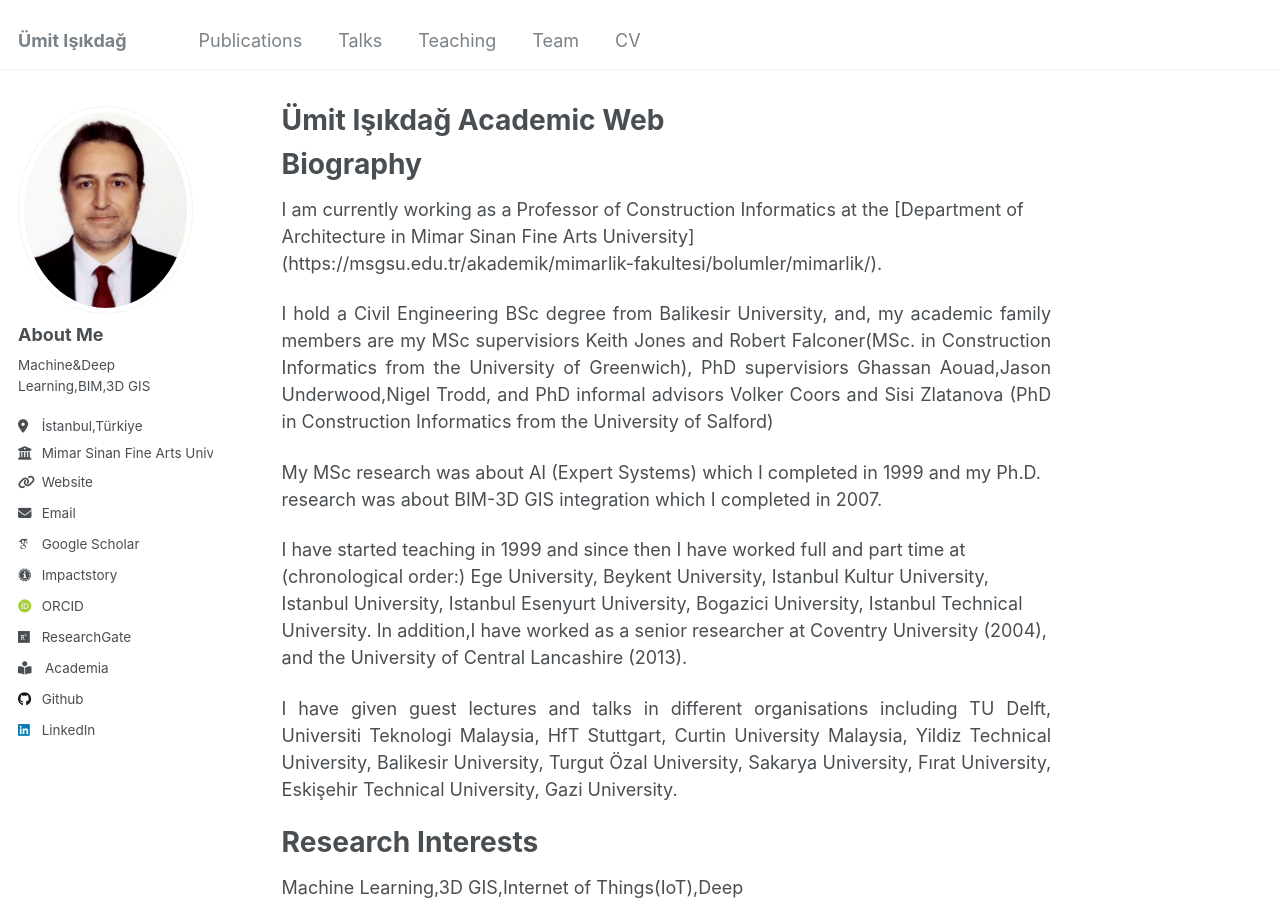
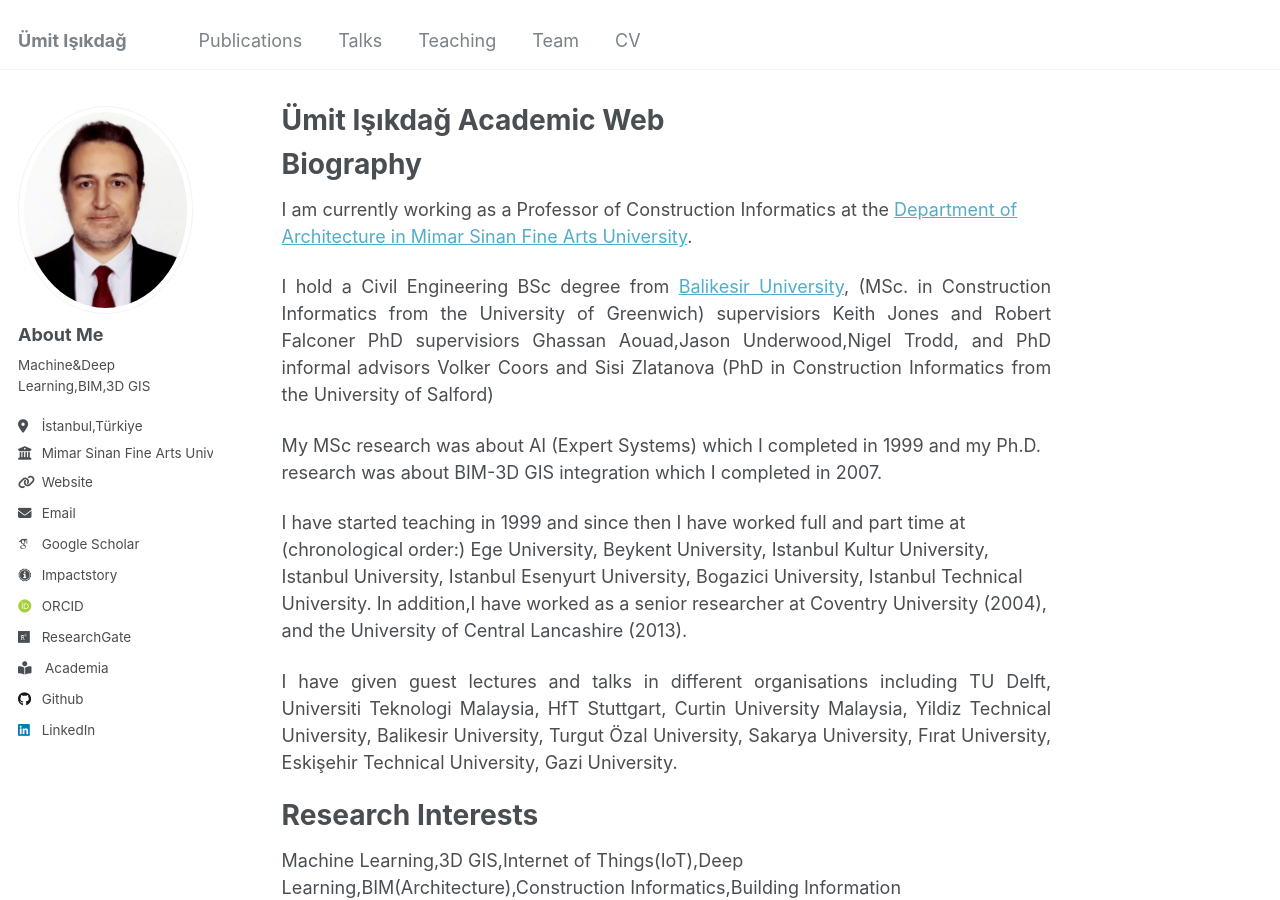
Before and after one commit to uisikdag/uisikdag.github.io, a Jekyll site: the page built from _pages/about.md, in a window 1280 px wide and 900 px high. Built offline with Jekyll 4.4.1, drawn with Linux system fonts in a browser that asks for light colours; some web fonts are replaced.

Commit message:
Update about.md

```diff
--- a/_pages/about.md
+++ b/_pages/about.md
@@ -9,12 +9,11 @@ redirect_from:
 
 Biography
 ======
-I am currently working as a Professor of Construction Informatics at the [Department of Architecture in Mimar Sinan Fine Arts University]
-(https://msgsu.edu.tr/akademik/mimarlik-fakultesi/bolumler/mimarlik/).
+I am currently working as a Professor of Construction Informatics at the [Department of Architecture in Mimar Sinan Fine Arts University](https://msgsu.edu.tr/akademik/mimarlik-fakultesi/bolumler/mimarlik/).
 
 
-I hold a Civil Engineering BSc degree from Balikesir University, and,
-my academic family members are my MSc supervisiors Keith Jones and Robert Falconer(MSc. in Construction Informatics from the University of Greenwich),
+I hold a Civil Engineering BSc degree from [Balikesir University](https://www.balikesir.edu.tr/site/birim/insaat-muhendisligi-bolumu-293102),
+(MSc. in Construction Informatics from the University of Greenwich) supervisiors Keith Jones and Robert Falconer
 PhD supervisiors Ghassan Aouad,Jason Underwood,Nigel Trodd, and PhD informal advisors Volker Coors and Sisi Zlatanova
 (PhD in Construction Informatics from the University of Salford)
 {: style="text-align: justify;"}
```
